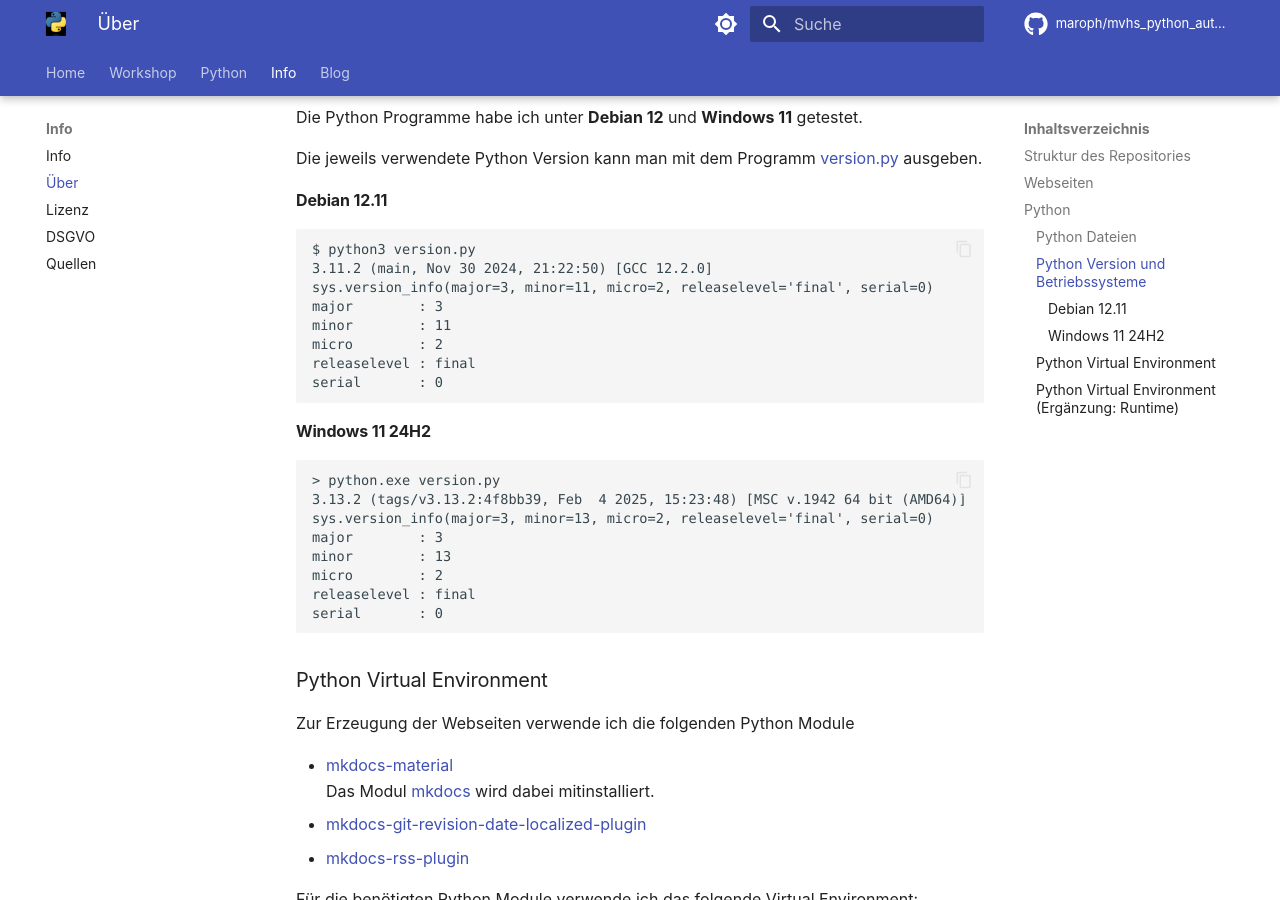
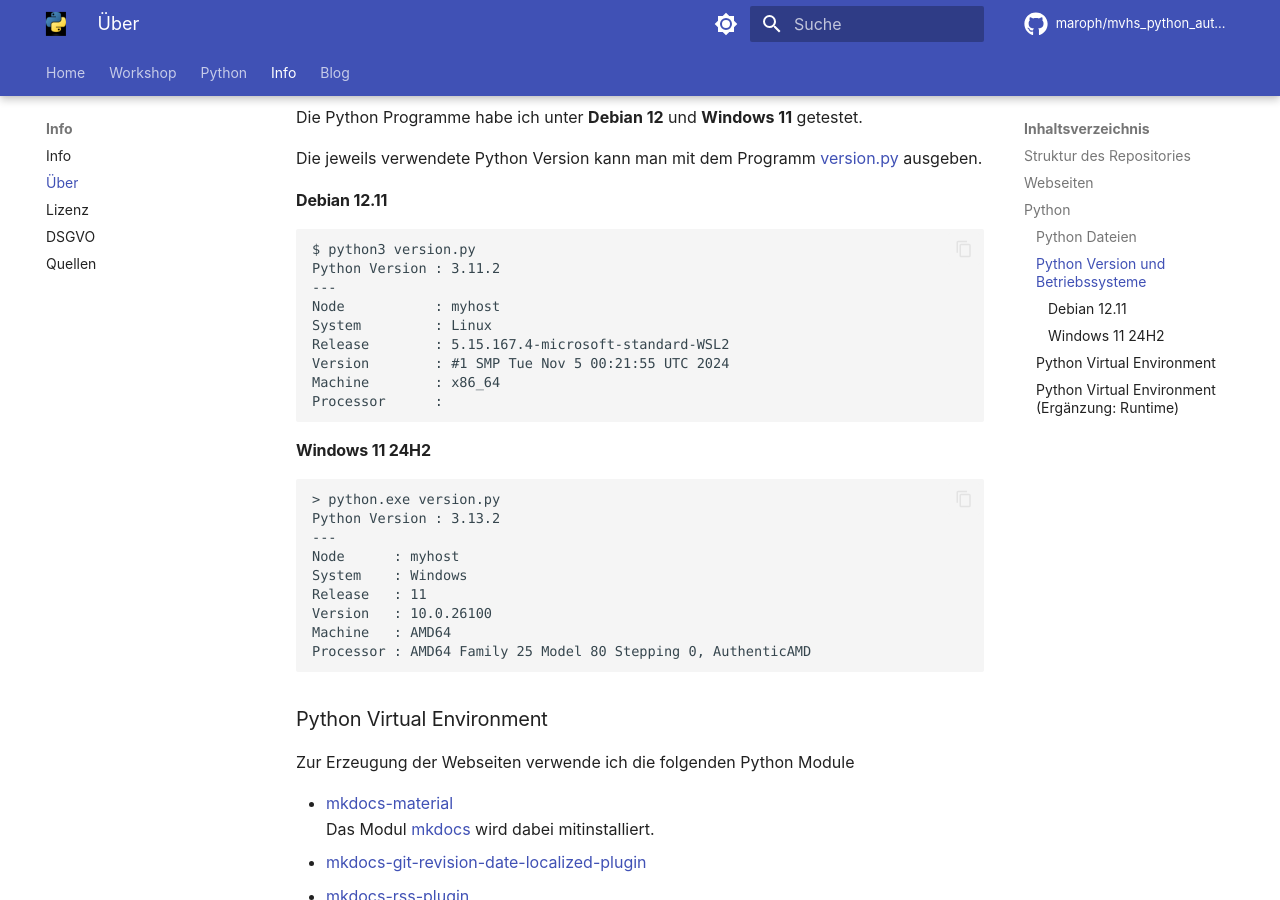
Before and after one commit to maroph/mvhs_python_automatisierung_scripting, an MkDocs documentation site: the page built from docs/info/about.md, in a window 1280 px wide and 900 px high, scrolled down 1483 px. Built offline with MkDocs 1.6.1 and Material for MkDocs 9.7.7, drawn with Linux system fonts in a browser that asks for light colours; plug-ins that fetch from the network failed and are left out; comment, search, counter and statistics services are not loaded.

Commit message:
extend version.py

````diff
--- a/docs/info/about.md
+++ b/docs/info/about.md
@@ -82,25 +82,27 @@ ausgeben.
 #### Debian 12.11
 ```
 $ python3 version.py
-3.11.2 (main, Nov 30 2024, 21:22:50) [GCC 12.2.0]
-sys.version_info(major=3, minor=11, micro=2, releaselevel='final', serial=0)
-major        : 3
-minor        : 11
-micro        : 2
-releaselevel : final
-serial       : 0
+Python Version : 3.11.2
+---
+Node           : myhost
+System         : Linux
+Release        : 5.15.167.4-microsoft-standard-WSL2
+Version        : #1 SMP Tue Nov 5 00:21:55 UTC 2024
+Machine        : x86_64
+Processor      :
 ```
 
 #### Windows 11 24H2
 ```
 > python.exe version.py
-3.13.2 (tags/v3.13.2:4f8bb39, Feb  4 2025, 15:23:48) [MSC v.1942 64 bit (AMD64)]
-sys.version_info(major=3, minor=13, micro=2, releaselevel='final', serial=0)
-major        : 3
-minor        : 13
-micro        : 2
-releaselevel : final
-serial       : 0
+Python Version : 3.13.2
+---
+Node      : myhost
+System    : Windows
+Release   : 11
+Version   : 10.0.26100
+Machine   : AMD64
+Processor : AMD64 Family 25 Model 80 Stepping 0, AuthenticAMD
 ```
 
 ### Python Virtual Environment
````
Also changed, not shown: sources/version.py (+11 -8 lines).
